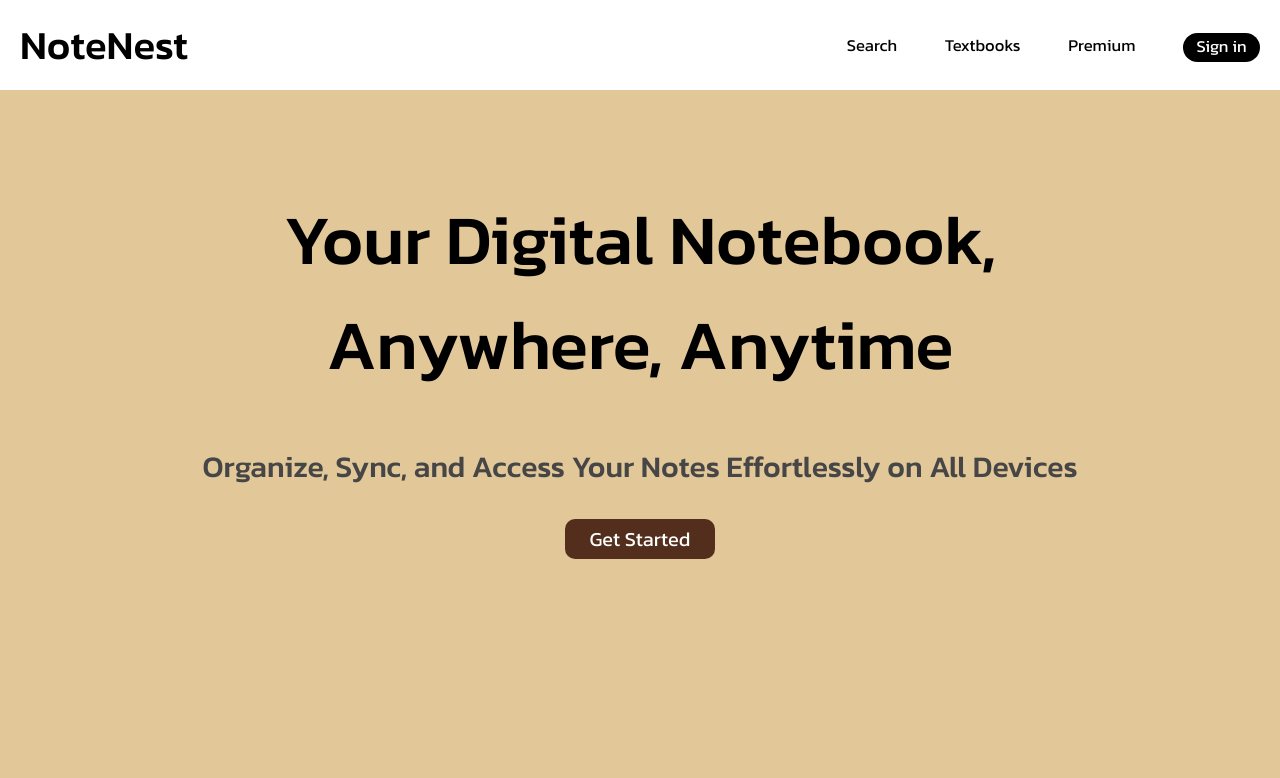
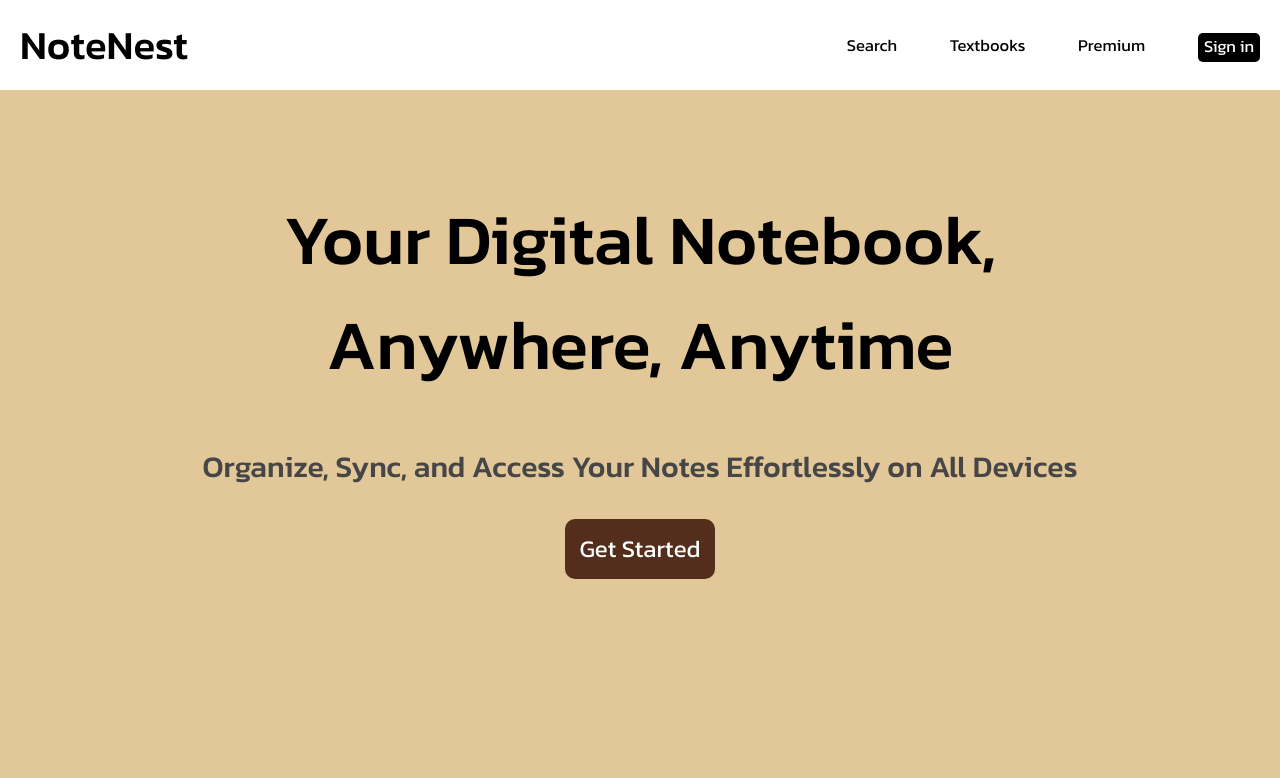
Before and after one commit to mohdAmaan187/notenest, a Python web app: template templates/index.html in a window 1280 px wide. Shown: the top 778 px of the page. Run offline with Jinja, Linux system fonts and the light colour scheme; the template is opened without the code that fills it, so the values that code supplies are empty.

Commit message:
updated files

```diff
--- a/static/css/index/index.css
+++ b/static/css/index/index.css
@@ -49,8 +49,8 @@ body::-webkit-scrollbar {
 
 .hero_heading_button {
     width: 150px;
-    height: 40px;
-    font-size: 20px;
+    height: 60px;
+    font-size: 24px;
     background-color: #532E1C;
     color: white;
     font-family: "Kanit";
--- a/static/css/index/nav.css
+++ b/static/css/index/nav.css
@@ -49,14 +49,14 @@
 .sign_in_button {
     margin-right: 0;
     margin-top: 5px;
-    height: 3.7vh;
-    width: 6vw;
+    height: max-content;
+    width: max-content;
     background-color: black;
     border: none;
-    border-radius: 15px;
+    border-radius: 5px;
     color: white;
     transition: background-color 0.5s,box-shadow 0.5s,color 0.5s;
-    padding-bottom: 20px;
+    padding-bottom: 3px;
 }
 
 .sign_in_button:hover {
@@ -103,8 +103,6 @@
 
     .sign_in_button {
         width: auto;
-        padding-bottom: 40px;
-        /* padding: 0px 20px; */
         font-size: 5vw;
     }
 }
@@ -147,8 +145,6 @@
 
     .sign_in_button {
         width: auto;
-        padding-bottom: 40px;
-        /* padding: 0px 20px; */
         font-size: 3vw;
     }
 
```
